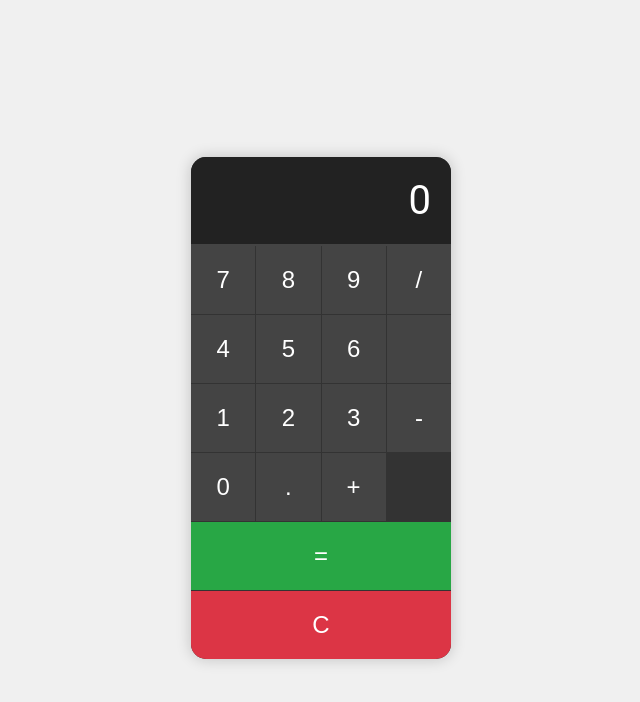
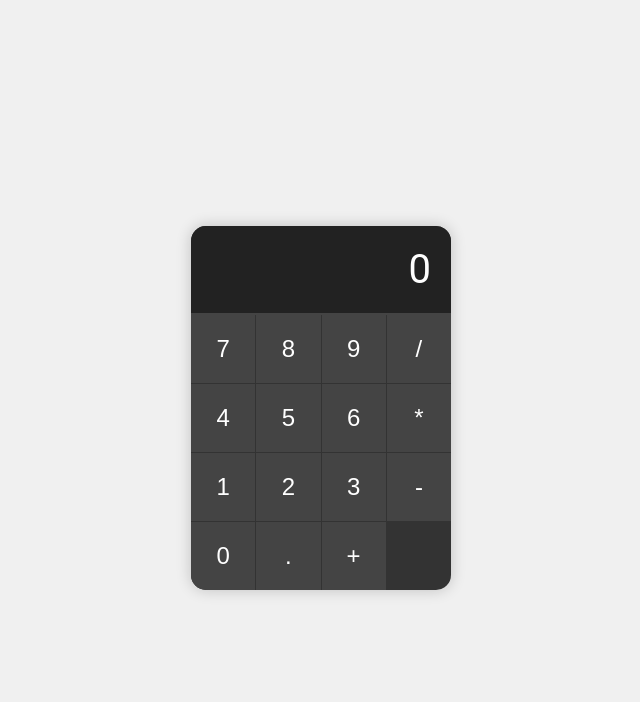
Before and after one commit to Sarthak-coder14/Calculator, a plain HTML site: page index.html in a window 1280 px wide. Shown: the whole page, without its empty margins (319-959 px from the left). Drawn offline with Linux system fonts and the light colour scheme.

Commit message:
Update index.html

```diff
--- a/index.html
+++ b/index.html
@@ -17,7 +17,7 @@
             <button onclick="appendNumber('4')">4</button>
             <button onclick="appendNumber('5')">5</button>
             <button onclick="appendNumber('6')">6</button>
-            <button onclick="setOperation('*')"></button>
+            <button onclick="setOperation('*')">*</button>
             <button onclick="appendNumber('1')">1</button>
             <button onclick="appendNumber('2')">2</button>
             <button onclick="appendNumber('3')">3</button>
@@ -25,10 +25,4 @@
             <button onclick="appendNumber('0')">0</button>
             <button onclick="appendNumber('.')">.</button>
             <button onclick="setOperation('+')">+</button>
-            <button class="equal" onclick="calculate()">=</button>
-            <button class="clear" onclick="clearDisplay()">C</button>
-        </div>
-    </div>
-    <script src="script.js"></script>
-</body>
-</html>
+            <button class="equal" onclick="calculate
```
